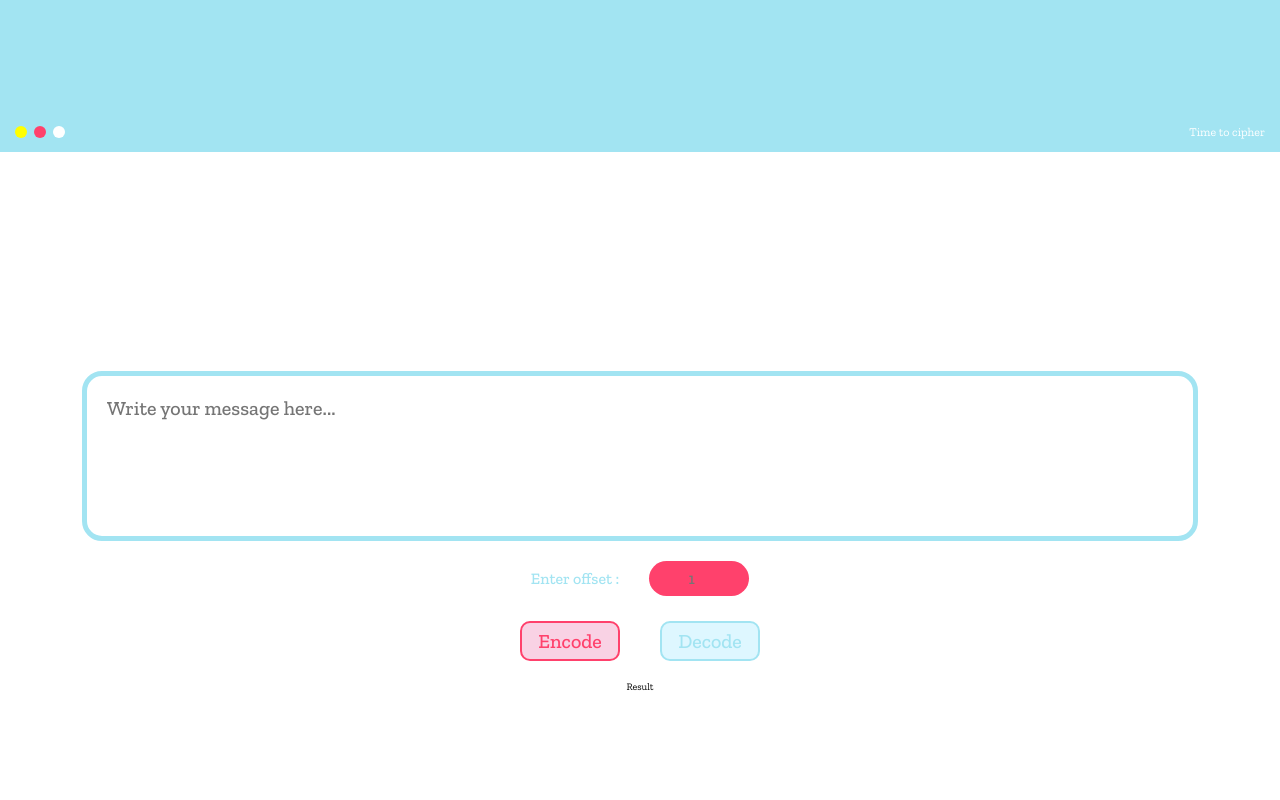
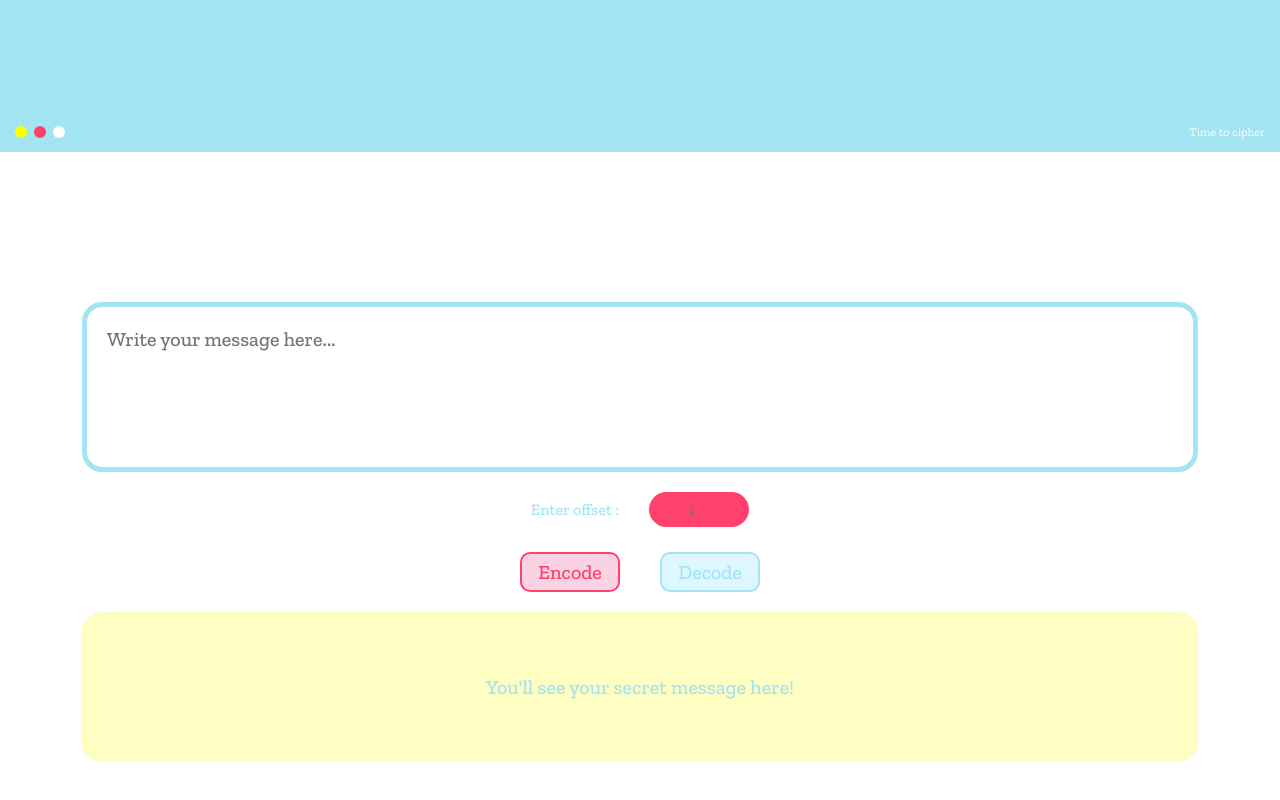
Before and after one commit to jannerymbf/JS-Cipher, a website with bundled scripts: page src/index.html in a window 1280 px wide. Shown: the part 688-1488 px from the top of the page. Built offline with nearby package versions, Linux system fonts and the light colour scheme.

Commit message:
Change id and class name from result to output, and add styles to it

```diff
--- a/src/index.html
+++ b/src/index.html
@@ -50,7 +50,7 @@
             <button id="decode" class="main-controls__buttons--decode">Decode</button>
           </div>
         </section>
-        <p class="cipher__main-product" id="result">Result</p>
+        <p class="cipher__main-product" id="result">You'll see your secret message here!</p>
       </main>
     </section>
     <script src="index.js" type="module"></script>
--- a/src/style.css
+++ b/src/style.css
@@ -247,3 +247,18 @@ html {
   background-color: var(--main-blue);
   color: var(--main-light-blue);
 }
+
+.cipher__main-product {
+  width: 90%;
+  height: 150px;
+  padding: 20px;
+  display: flex;
+  justify-content: center;
+  align-items: center;
+  border-radius: 20px;
+  background-color: #FFFEC2;
+  font-size: 2rem;
+  font-weight: 500;
+  color: var(--main-light-blue);
+  text-align: center;
+}
```
